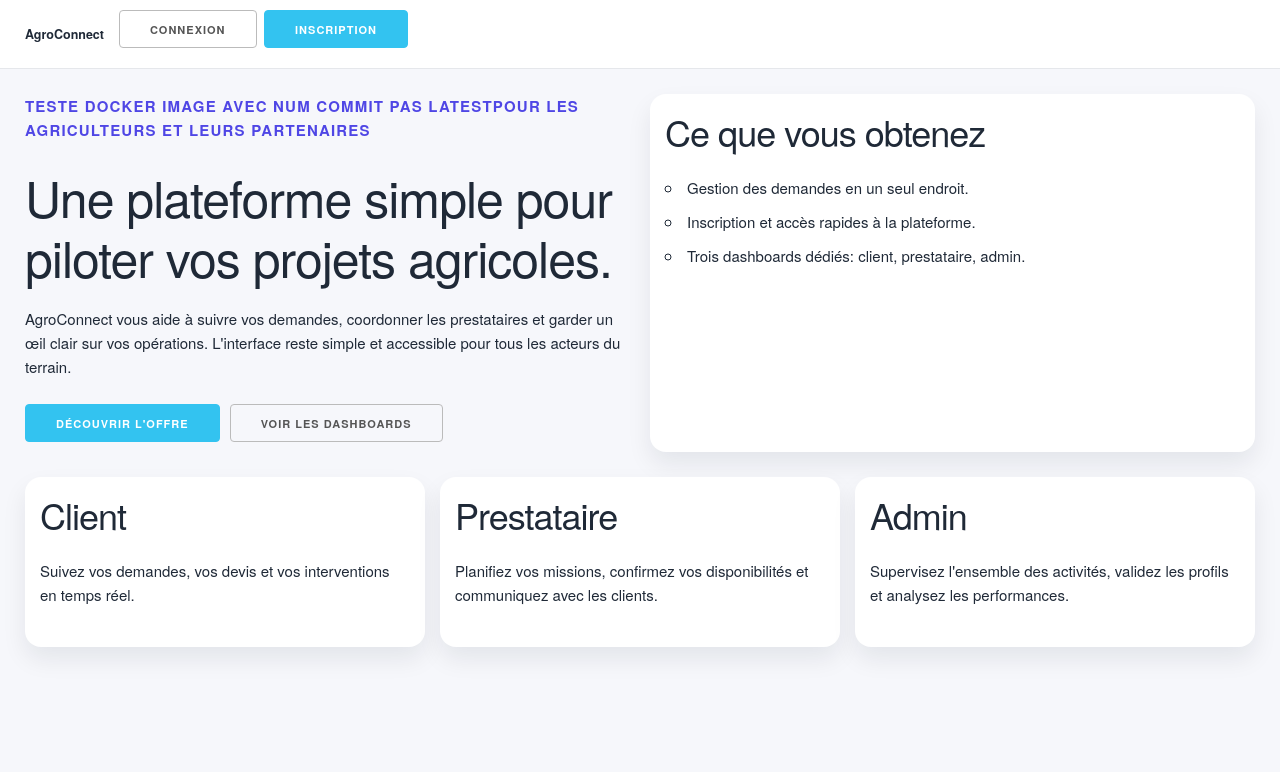
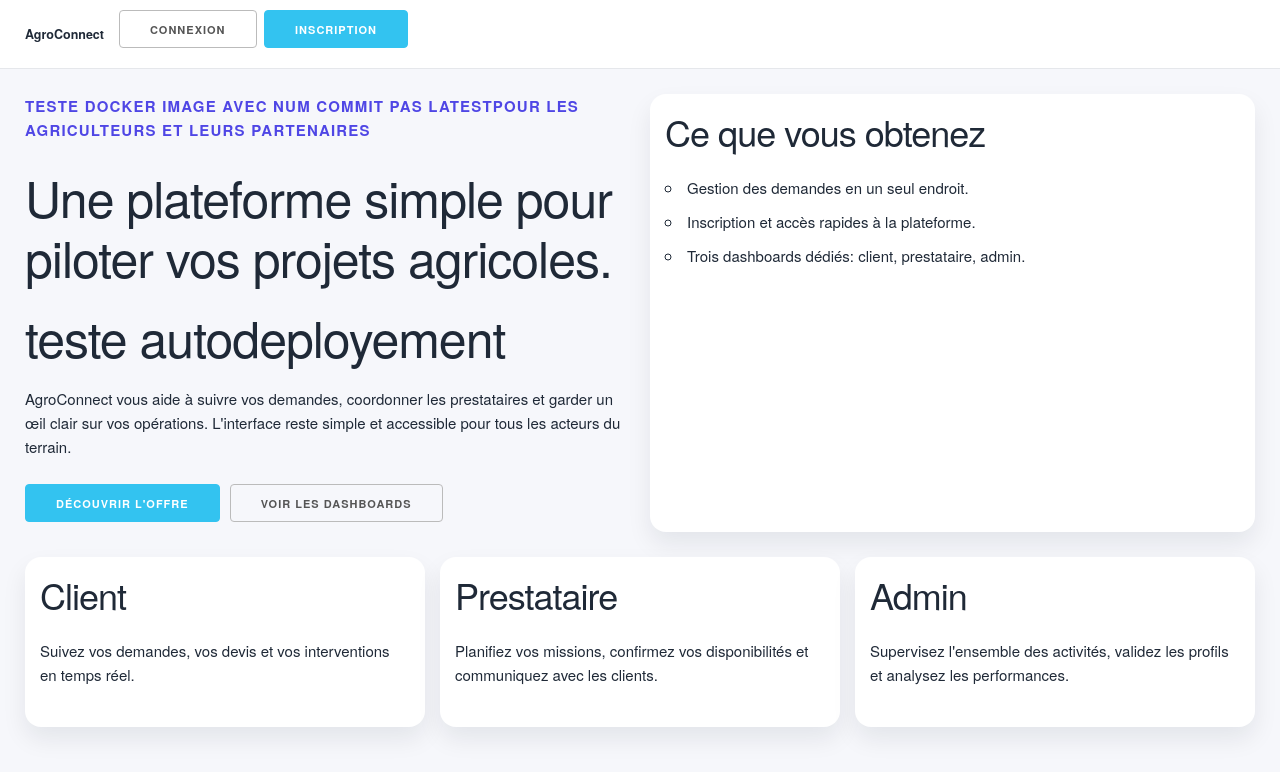
Before and after one commit to tinalalaina/initiation-avec-vps-et-nom-de-dommaine, a React (Vite) app in the folder frontend/: page / in a window 1280 px wide. Shown: the top 772 px of the page. Built offline with nearby package versions, Linux system fonts and the light colour scheme; no server answers.

Commit message:
Add heading for auto-deployment test in Home page

```diff
--- a/frontend/src/pages/Home.tsx
+++ b/frontend/src/pages/Home.tsx
@@ -7,6 +7,7 @@ const Home = () => {
         <div>
           <p className="eyebrow"> TESTE DOCKER IMAGE AVEC NUM COMMIT PAS LATESTPour les agriculteurs et leurs partenaires</p>
           <h1>Une plateforme simple pour piloter vos projets agricoles.</h1>
+          <h1>teste autodeployement</h1>
           <p>
             AgroConnect vous aide à suivre vos demandes, coordonner les prestataires et garder un œil clair sur vos
             opérations. L&apos;interface reste simple et accessible pour tous les acteurs du terrain.
```
